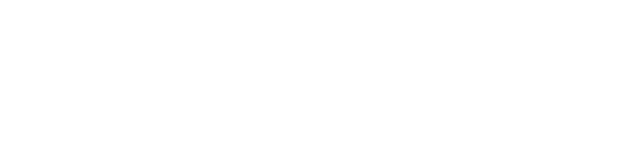
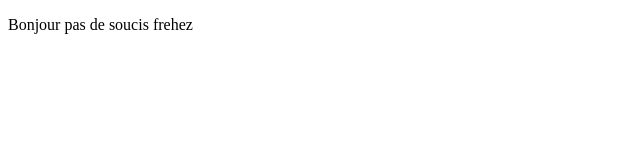
Before and after one commit to dadafax/MonProjet, a plain HTML site: page index.html in a window 1280 px wide. Shown: the whole page, without its empty margins (0-640 px from the left). Drawn offline with Linux system fonts and the light colour scheme.

Commit message:
ajout d'un html

```diff
--- a/index.html
+++ b/index.html
@@ -6,6 +6,9 @@
     <title>Document</title>
 </head>
 <body>
-
+    <p> Bonjour
+        pas de soucis
+        frehez
+    </p>
 </body>
 </html>
```
Also changed, not shown: style.css (added).
